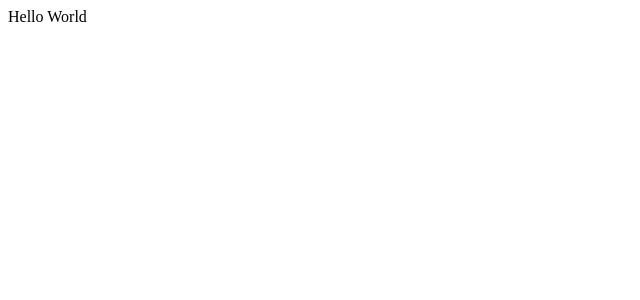
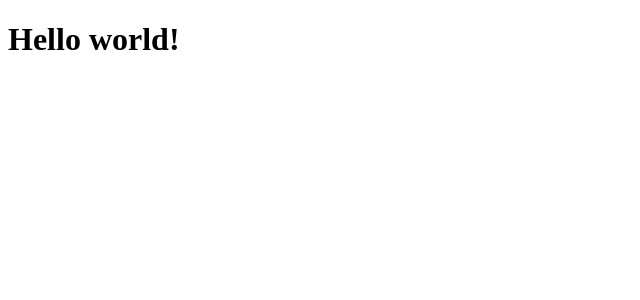
Before and after one commit to lana2-2karla/food-delivery-app, a React (Create React App) app in the folder frontend/: page / in a window 1280 px wide. Shown: the top 300 px of the page, without its empty margins (0-640 px from the left). Built offline with nearby package versions, Linux system fonts and the light colour scheme.

Commit message:
:construction: tailwind doesn't work

```diff
--- a/frontend/src/pages/Login.js
+++ b/frontend/src/pages/Login.js
@@ -1,6 +1,6 @@
 function Login() {
     return (
-      <div>Hello World</div>
+      <h1 className="bg-fuchsia-800">Hello world!</h1>
     );
   }
 
```
